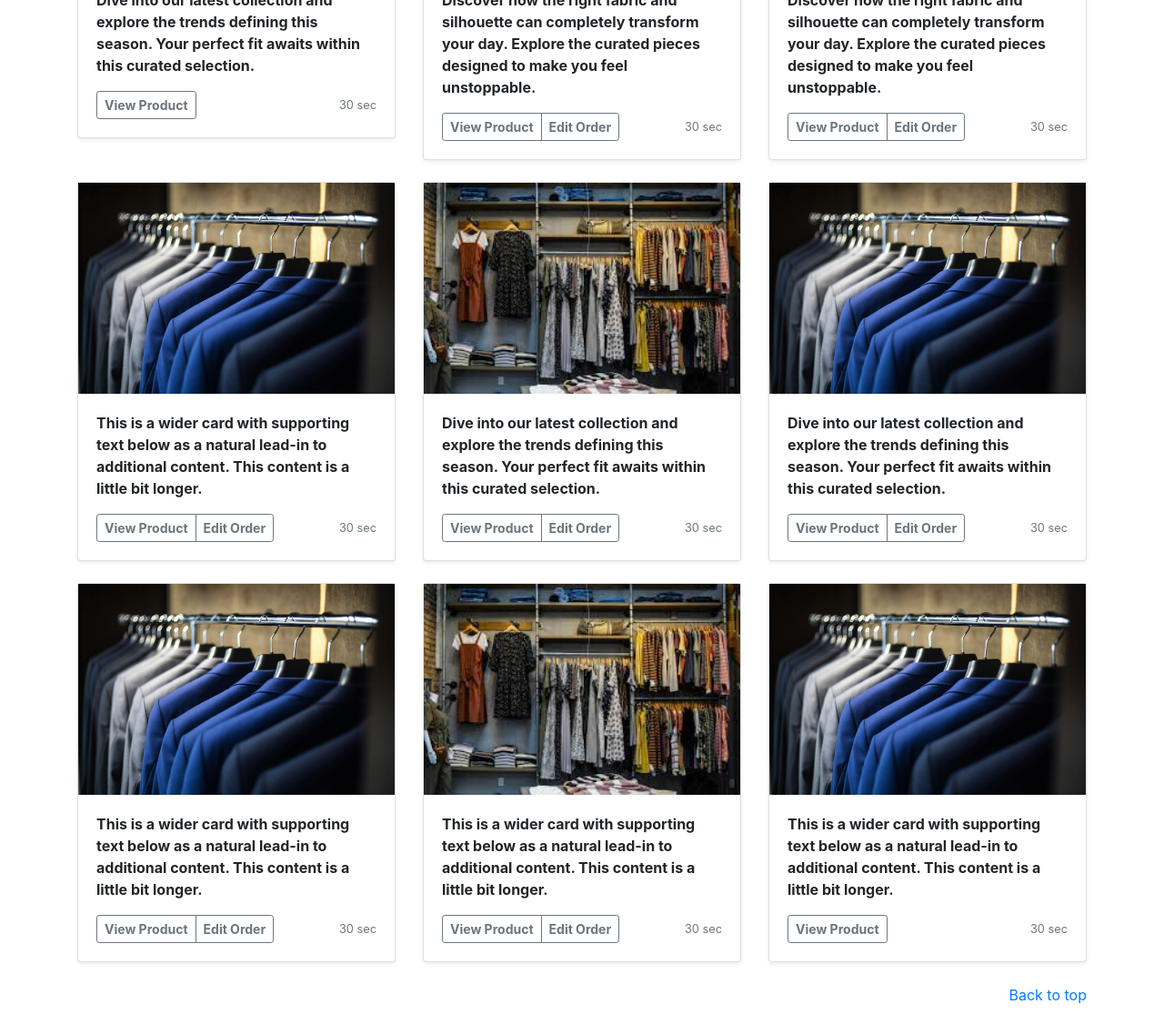
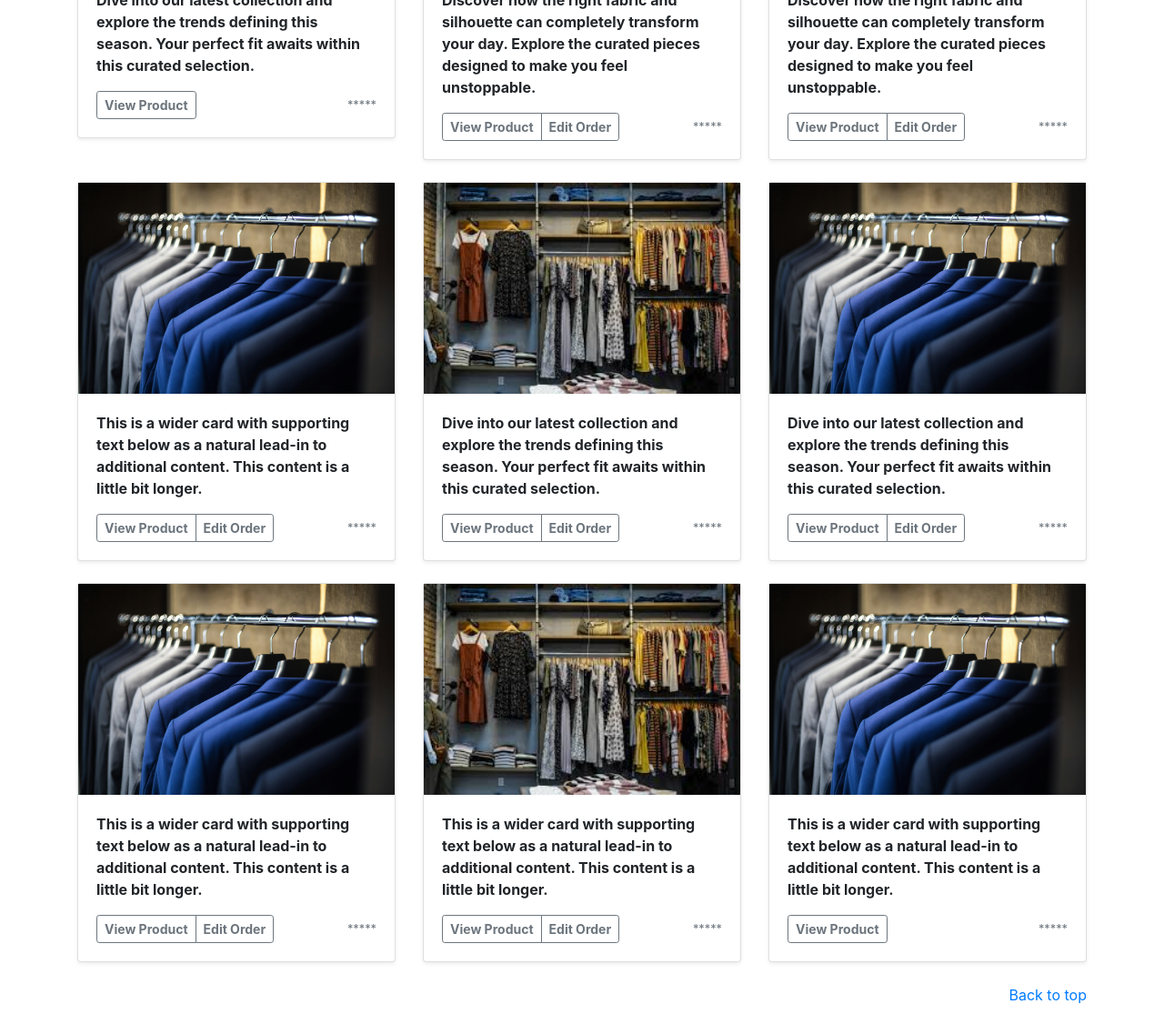
Before and after one commit to ramzanaliengineer/komori-corp, a Django app: page / in a window 1280 px wide. Shown: the part 1238-2353 px from the top of the page at 91% size. Run offline with Django 5.2, Linux system fonts and the light colour scheme; some libraries are stand-ins or nearby versions.

Commit message:
time ko rating se replace kr dia gya hai

```diff
--- a/templates/index.html
+++ b/templates/index.html
@@ -59,7 +59,7 @@
                   <button type="button" class="btn btn-sm btn-outline-secondary"><b>View Product</b></button>
                   <!-- <button type="button" class="btn btn-sm btn-outline-secondary"><b>Edit Order</b></button> -->
                 </div>
-                <small class="text-muted">30 sec</small>
+                <small class="text-muted">*****</small>
               </div>
             </div>
           </div>
@@ -75,7 +75,7 @@
                   <button type="button" class="btn btn-sm btn-outline-secondary"><b>View Product</b></button>
                   <button type="button" class="btn btn-sm btn-outline-secondary"><b> Edit Order</b></button>
                 </div>
-                <small class="text-muted">30 sec</small>
+                <small class="text-muted">*****</small>
               </div>
             </div>
           </div>
@@ -91,7 +91,7 @@
                   <button type="button" class="btn btn-sm btn-outline-secondary"><b>View Product</b></button>
                   <button type="button" class="btn btn-sm btn-outline-secondary"><b> Edit Order</b></button>
                 </div>
-                <small class="text-muted">30 sec</small>
+                <small class="text-muted">*****</small>
               </div>
             </div>
           </div>
@@ -108,7 +108,7 @@
                   <button type="button" class="btn btn-sm btn-outline-secondary"><b>View Product</b></button>
                   <button type="button" class="btn btn-sm btn-outline-secondary"><b> Edit Order</b></button>
                 </div>
-                <small class="text-muted">30 sec</small>
+                <small class="text-muted">*****</small>
               </div>
             </div>
           </div>
@@ -124,7 +124,7 @@
                   <button type="button" class="btn btn-sm btn-outline-secondary"><b>View Product</b></button>
                   <button type="button" class="btn btn-sm btn-outline-secondary"><b> Edit Order</b></button>
                 </div>
-                <small class="text-muted">30 sec</small>
+                <small class="text-muted">*****</small>
               </div>
             </div>
           </div>
@@ -140,7 +140,7 @@
                   <button type="button" class="btn btn-sm btn-outline-secondary"><b>View Product</b></button>
                   <button type="button" class="btn btn-sm btn-outline-secondary"><b> Edit Order</b></button>
                 </div>
-                <small class="text-muted">30 sec</small>
+                <small class="text-muted">*****</small>
               </div>
             </div>
           </div>
@@ -157,7 +157,7 @@
                   <button type="button" class="btn btn-sm btn-outline-secondary"><b>View Product</b></button>
                   <button type="button" class="btn btn-sm btn-outline-secondary"><b>Edit Order</b></button>
                 </div>
-                <small class="text-muted">30 sec</small>
+                <small class="text-muted">*****</small>
               </div>
             </div>
           </div>
@@ -173,7 +173,7 @@
                   <button type="button" class="btn btn-sm btn-outline-secondary"><b>View Product</b></button>
                   <button type="button" class="btn btn-sm btn-outline-secondary"><b>Edit Order</b></button>
                 </div>
-                <small class="text-muted">30 sec</small>
+                <small class="text-muted">*****</small>
               </div>
             </div>
           </div>
@@ -189,7 +189,7 @@
                   <button type="button" class="btn btn-sm btn-outline-secondary"><b>View Product</b></button>
                   <!-- <button type="button" class="btn btn-sm btn-outline-secondary"><b>Edit Order</b></button> -->
                 </div>
-                <small class="text-muted">30 sec</small>
+                <small class="text-muted">*****</small>
               </div>
             </div>
           </div>
```
